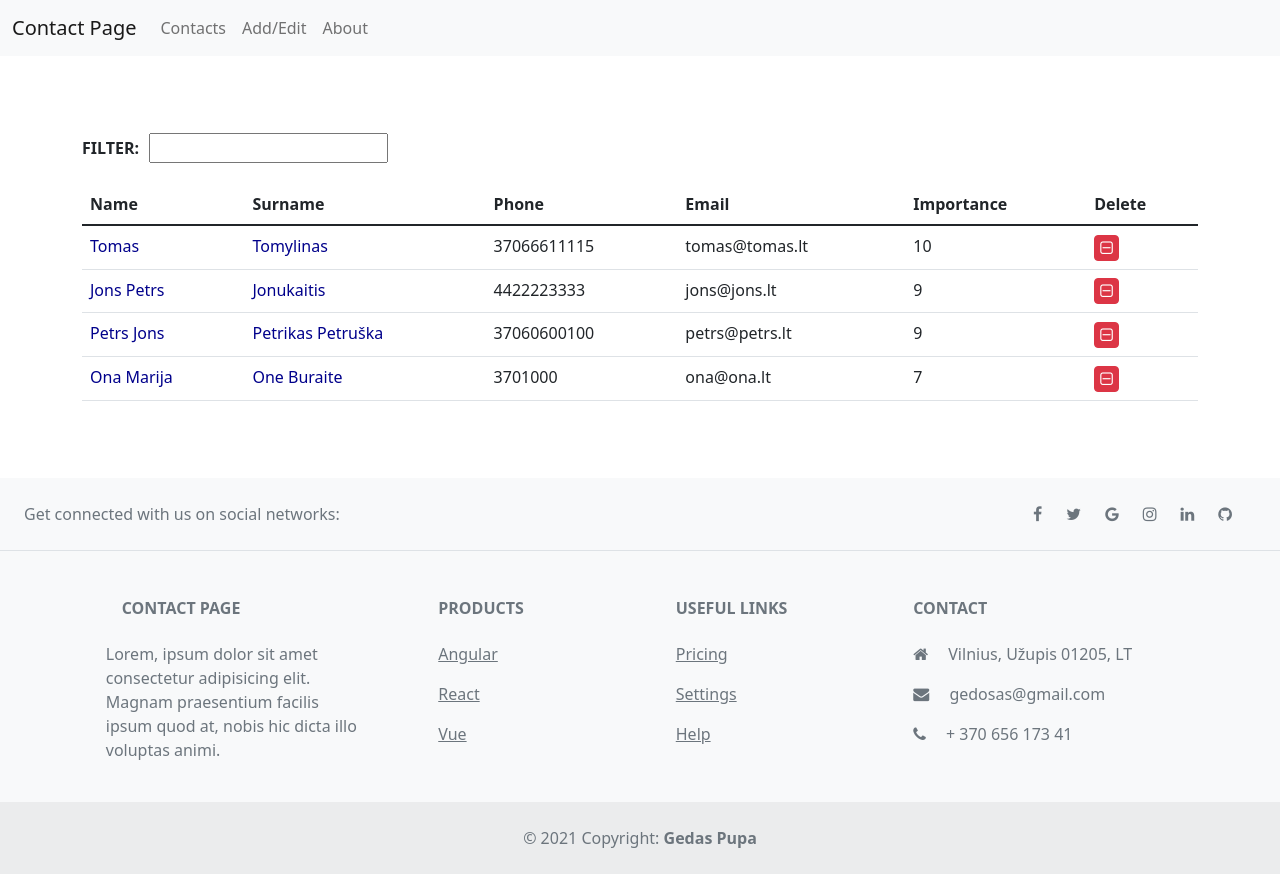
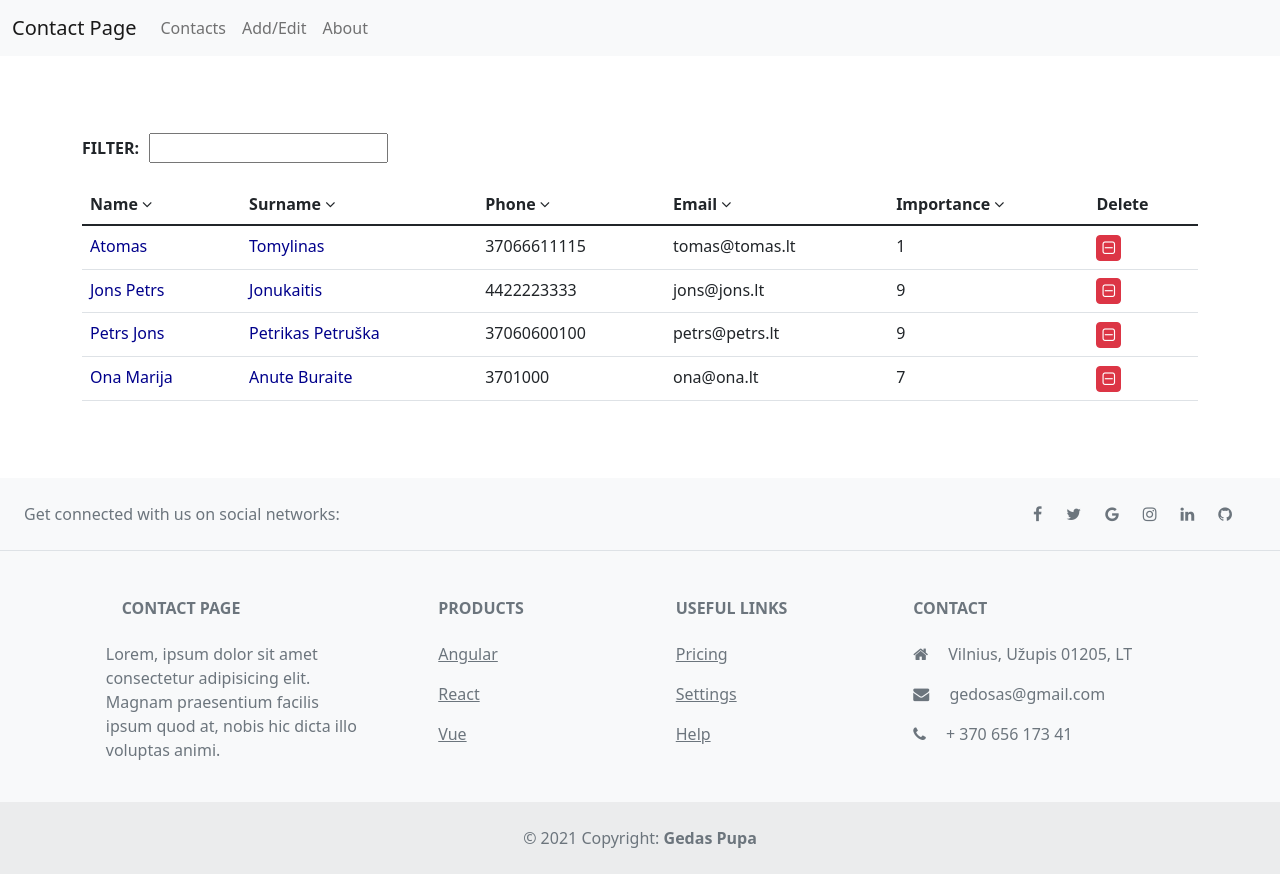
Before and after one commit to GedasPupa/Persons, an Angular app: page / in a window 1280 px wide. Built offline with nearby package versions, Linux system fonts and the light colour scheme.

Commit message:
sorting (in PersonsListComponent)

```diff
--- a/src/app/components/persons-list/persons-list.component.html
+++ b/src/app/components/persons-list/persons-list.component.html
@@ -4,11 +4,12 @@
 <table class='table' *ngIf="filterData.length > 0; else noProductsWarning">
   <thead>
     <tr>
-      <th>Name</th>
-      <th>Surname</th>
-      <th>Phone</th>
-      <th>Email</th>
-      <th>Importance</th>
+      <!-- sprendimas su 2 <i> pasitelkiant {{this.field}} kintamaji -->
+      <th>Name <i (click)="onSort('name')" class="fa fa-angle-{{this.field === 'name' ? (this.sortAsc ? 'down' : 'up') : 'down'}}"></i></th>
+      <th>Surname <i (click)="onSort('surname')" class="fa fa-angle-{{this.field === 'surname' ? (this.sortAsc ? 'down' : 'up') : 'down'}}"></i></th>
+      <th>Phone <i (click)="onSort('phone')" class="fa fa-angle-{{this.field === 'phone' ? (this.sortAsc ? 'down' : 'up') : 'down'}}"></i></th>
+      <th>Email <i (click)="onSort('email')" class="fa fa-angle-{{this.field === 'email' ? (this.sortAsc ? 'down' : 'up') : 'down'}}"></i></th>
+      <th>Importance <i (click)="onSort('importance')" class="fa fa-angle-{{this.field === 'importance' ? (this.sortAsc ? 'down' : 'up') : 'down'}}"></i></th>
       <th>Delete</th>
     </tr>
   </thead>
--- a/src/app/components/persons-list/persons-list.component.ts
+++ b/src/app/components/persons-list/persons-list.component.ts
@@ -11,6 +11,8 @@ export class PersonsListComponent {
   persons: In_person[];
   filterData: In_person[];
   onePerson: any;
+  sortAsc: boolean = true;
+  field: string = '';
 
   onFilter($event: any): void {
     let inp = $event.target.value.toLocaleLowerCase();
@@ -19,6 +21,22 @@ export class PersonsListComponent {
     );
   }
 
+  onSort(field: string): void {
+    let fieldAsKey = field as keyof In_person;
+    this.field = field;
+    if (this.sortAsc) {
+      this.filterData.sort((a, b) => {
+        return a[fieldAsKey] < b[fieldAsKey] ? -1 : 0;
+      });
+      this.sortAsc = !this.sortAsc;
+    } else {
+      this.filterData.sort((a, b) => {
+        return a[fieldAsKey] > b[fieldAsKey] ? -1 : 0;
+      });
+      this.sortAsc = !this.sortAsc;
+    }
+  }
+
   constructor(private _personsListService: PersonsListService) {
     this.persons = this._personsListService.getAllPersons();
     this.filterData = this.persons;
--- a/src/app/services/persons-list.service.ts
+++ b/src/app/services/persons-list.service.ts
@@ -7,10 +7,10 @@ import { PersonClass } from '../models/PersonClass';
 })
 export class PersonsListService {
   persons: In_person[] = [
-    new PersonClass(1, 'toMAS', 'tomylinas', 37066611115, 'tomas@tomas.lt', 10),
+    new PersonClass(1, 'atoMAS', 'tomylinas', 37066611115, 'tomas@tomas.lt', 1),
     new PersonClass(2, 'jons~Petrs', 'jonukaitIS', 4422223333, 'jons@jons.lt', 9),
     new PersonClass(3, 'petrs~jONS', 'petriKAS-petruška', 37060600100, 'petrs@petrs.lt', 9),
-    new PersonClass(4, 'ona-marija', 'one/buraite', 3701000, 'ona@ona.lt', 7),
+    new PersonClass(4, 'ona-marija', 'anute/buraite', 3701000, 'ona@ona.lt', 7),
   ];
 
   getAllPersons(): In_person[] {
```
